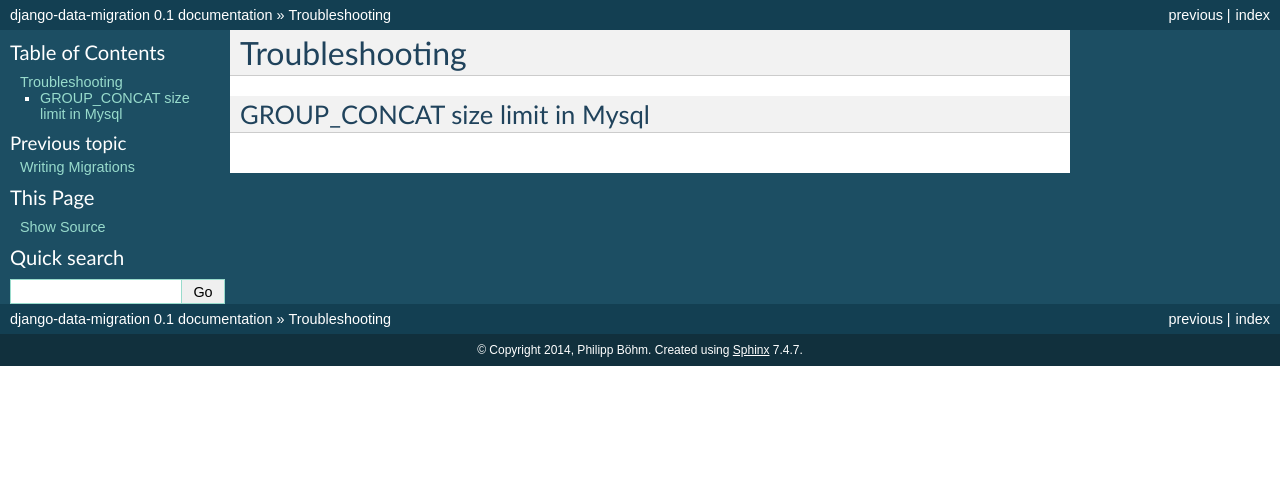
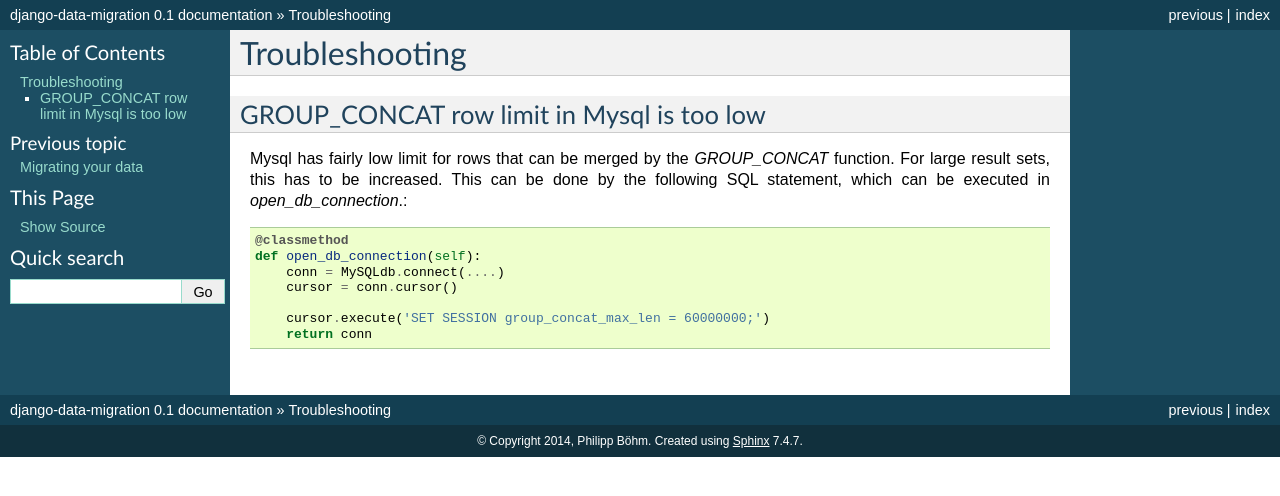
Before and after one commit to pboehm/django-data-migration, a Sphinx documentation site: the page built from docs/source/troubleshooting.rst, in a window 1280 px wide. Shown: the top 496 px of the page. Built offline with Sphinx 7.4.7, drawn with Linux system fonts in a browser that asks for light colours.

```diff
--- a/docs/source/troubleshooting.rst
+++ b/docs/source/troubleshooting.rst
@@ -1,5 +1,17 @@
 Troubleshooting
 ===============
 
-GROUP_CONCAT size limit in Mysql
---------------------------------
+GROUP_CONCAT row limit in Mysql is too low
+------------------------------------------
+
+Mysql has fairly low limit for rows that can be merged by the `GROUP_CONCAT`
+function. For large result sets, this has to be increased. This can be done by
+the following SQL statement, which can be executed in `open_db_connection`.::
+
+    @classmethod
+    def open_db_connection(self):
+        conn = MySQLdb.connect(....)
+        cursor = conn.cursor()
+
+        cursor.execute('SET SESSION group_concat_max_len = 60000000;')
+        return conn
```
Also changed, not shown: docs/source/index.rst (+8 -9 lines), docs/source/installing.rst (+8 -4 lines), docs/source/migrating.rst (added, +12 -0 lines), docs/source/writing_migrations.rst (+10 -5 lines).
